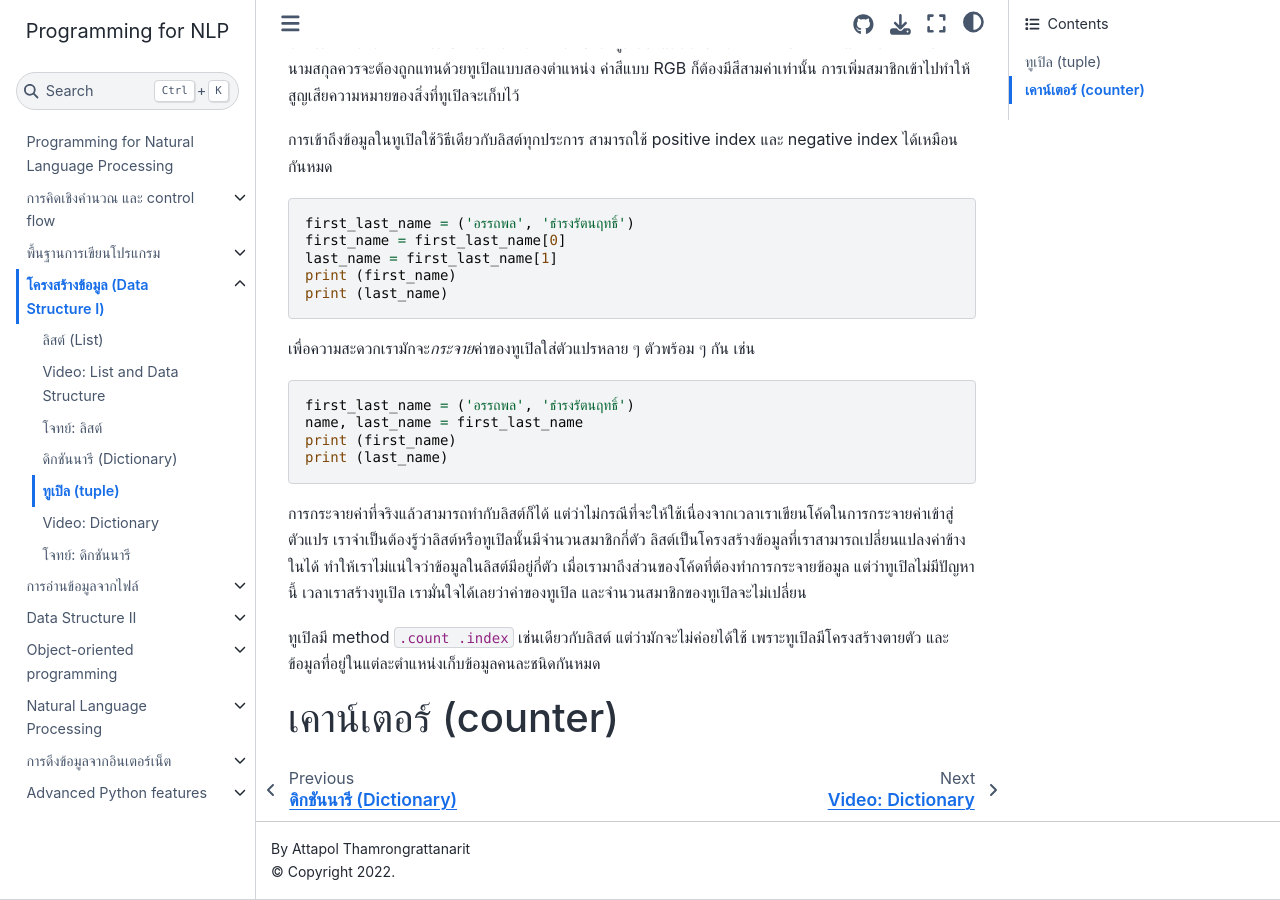
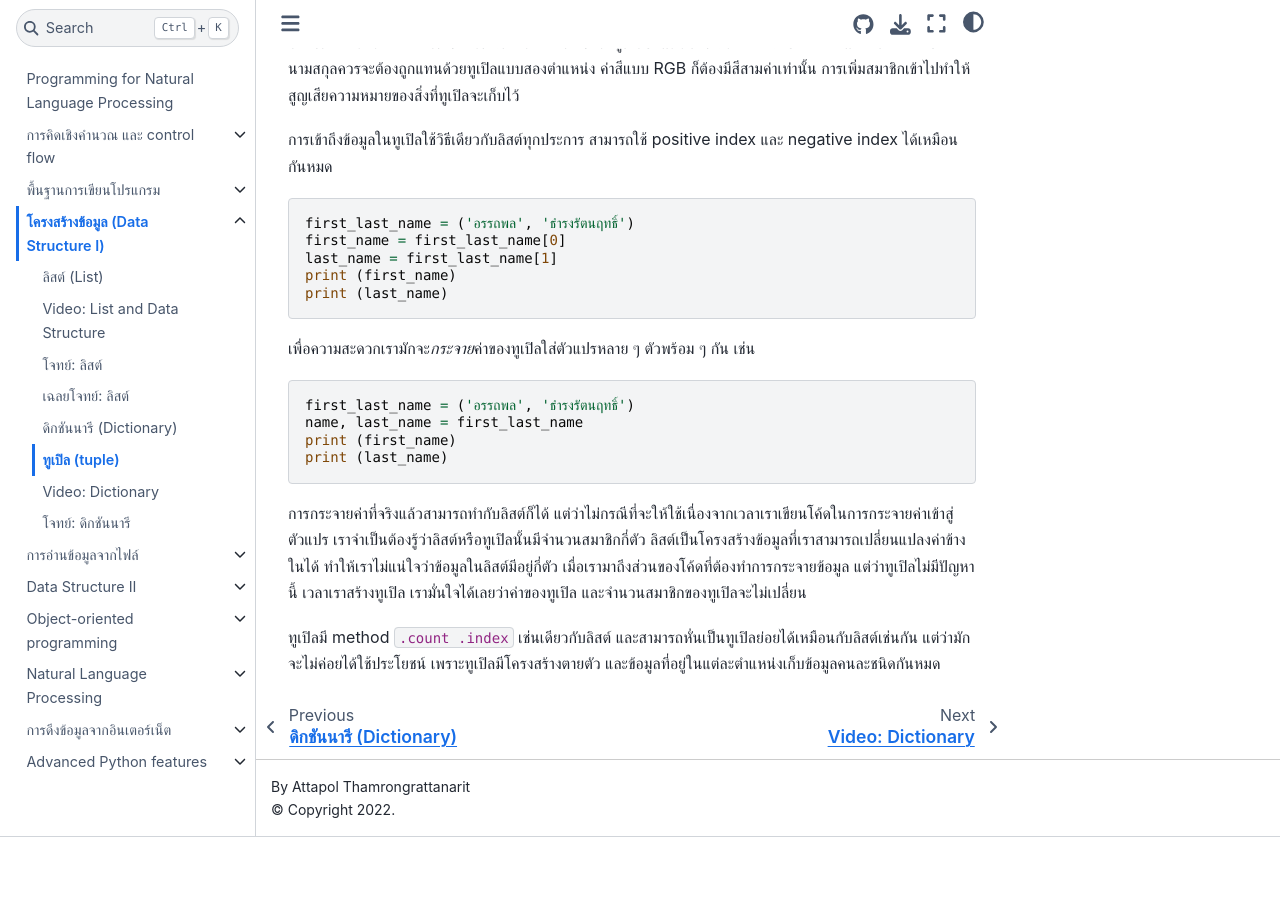
Before and after one commit to attapol/programming-nlp-book, a Jupyter Book: the page built from book/module3/4b-tuple.md, in a window 1280 px wide and 900 px high, scrolled down 551 px. Built offline with Jupyter Book 1.0.4 settings and Sphinx 7.4.7 and the Sphinx Book theme 1.1.4, drawn with Linux system fonts in a browser that asks for light colours; after the commit the page ends 1388 px from its top, so only the background shows below that.

Commit message:
list solution; tuple; dict exercise

````diff
--- a/_config.yml
+++ b/_config.yml
@@ -27,8 +27,7 @@ bibtex_bibfiles:
 
 # Information about where the book exists on the web
 repository:
-  url: https://github.com/attapol/programming-for-nlp  # Online location of your book
-  path_to_book: book  # Optional path to your book, relative to the repository root
+  url: https://github.com/attapol/programming-nlp-book  # Online location of your book
   branch: main  # Which branch of the repository should be used when creating links (optional)
 
 # Add GitHub buttons to your book
--- a/book/module3/4b-tuple.md
+++ b/book/module3/4b-tuple.md
@@ -31,6 +31,4 @@ print (last_name)
 ```
 การกระจายค่าที่จริงแล้วสามารถทำกับลิสต์ก็ได้ แต่ว่าไม่กรณีที่จะให้ใช้เนื่องจากเวลาเราเขียนโค้ดในการกระจายค่าเข้าสู่ตัวแปร เราจำเป็นต้องรู้ว่าลิสต์หรือทูเปิลนั้นมีจำนวนสมาชิกกี่ตัว ลิสต์เป็นโครงสร้างข้อมูลที่เราสามารถเปลี่ยนแปลงค่าข้างในได้ ทำให้เราไม่แน่ใจว่าข้อมูลในลิสต์มีอยู่กี่ตัว เมื่อเรามาถึงส่วนของโค้ดที่ต้องทำการกระจายข้อมูล แต่ว่าทูเปิลไม่มีปัญหานี้ เวลาเราสร้างทูเปิล เรามั่นใจได้เลยว่าค่าของทูเปิล และจำนวนสมาชิกของทูเปิลจะไม่เปลี่ยน
 
-ทูเปิลมี method `.count .index` เช่นเดียวกับลิสต์ แต่ว่ามักจะไม่ค่อยได้ใช้ เพราะทูเปิลมีโครงสร้างตายตัว และข้อมูลที่อยู่ในแต่ละตำแหน่งเก็บข้อมูลคนละชนิดกันหมด
-
-# เคาน์เตอร์ (counter)
+ทูเปิลมี method `.count .index` เช่นเดียวกับลิสต์ และสามารถหั่นเป็นทูเปิลย่อยได้เหมือนกับลิสต์เช่นกัน แต่ว่ามักจะไม่ค่อยได้ใช้ประโยชน์ เพราะทูเปิลมีโครงสร้างตายตัว และข้อมูลที่อยู่ในแต่ละตำแหน่งเก็บข้อมูลคนละชนิดกันหมด
````
Also changed, not shown: book/module3/3s-exercise-list.ipynb (added), book/module3/6-exercise-dictionary.ipynb, book/module4/5-exercise-file-regex.ipynb.
